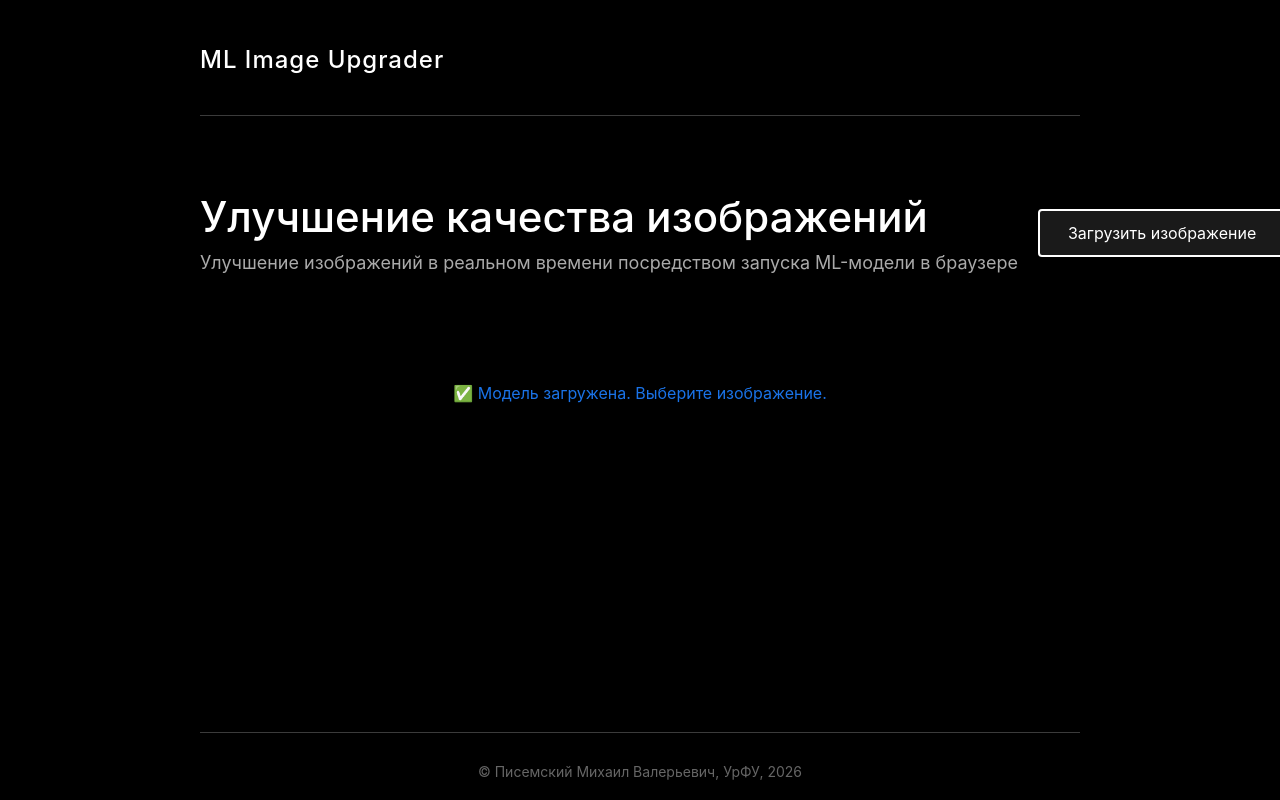
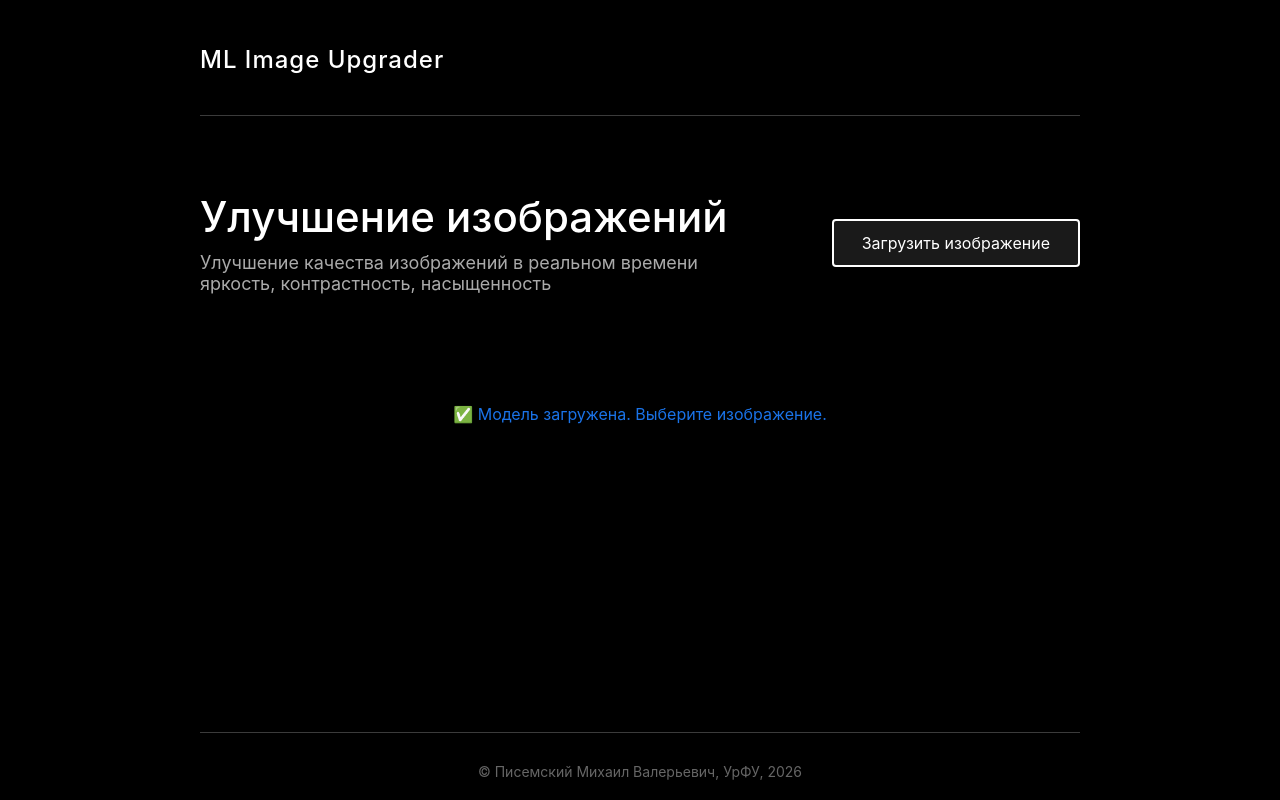
Before and after one commit to mikhailpisemsky/ML_image_upgrader, a website built with Vite: page index.html in a window 1280 px wide. Built offline with nearby package versions, Linux system fonts and the light colour scheme; what @tensorflow/tfjs would draw is missing.

Commit message:
Update index.html

```diff
--- a/index.html
+++ b/index.html
@@ -15,8 +15,9 @@
     <main class="content">
       <section class="profile page__section">
         <div class="profile__info">
-          <h1 class="profile__title">Улучшение качества изображений</h1>
-          <p class="profile__description">Улучшение изображений в реальном времени посредством запуска ML-модели в браузере</p>
+          <h1 class="profile__title">Улучшение изображений</h1>
+          <p class="profile__description">Улучшение качества изображений в реальном времени</p>
+          <p class="profile__description">яркость, контрастность, насыщенность</p>
         </div>
         <button class="profile__add-button" id="uploadBtn" type="button">Загрузить изображение</button>
       </section>
```
